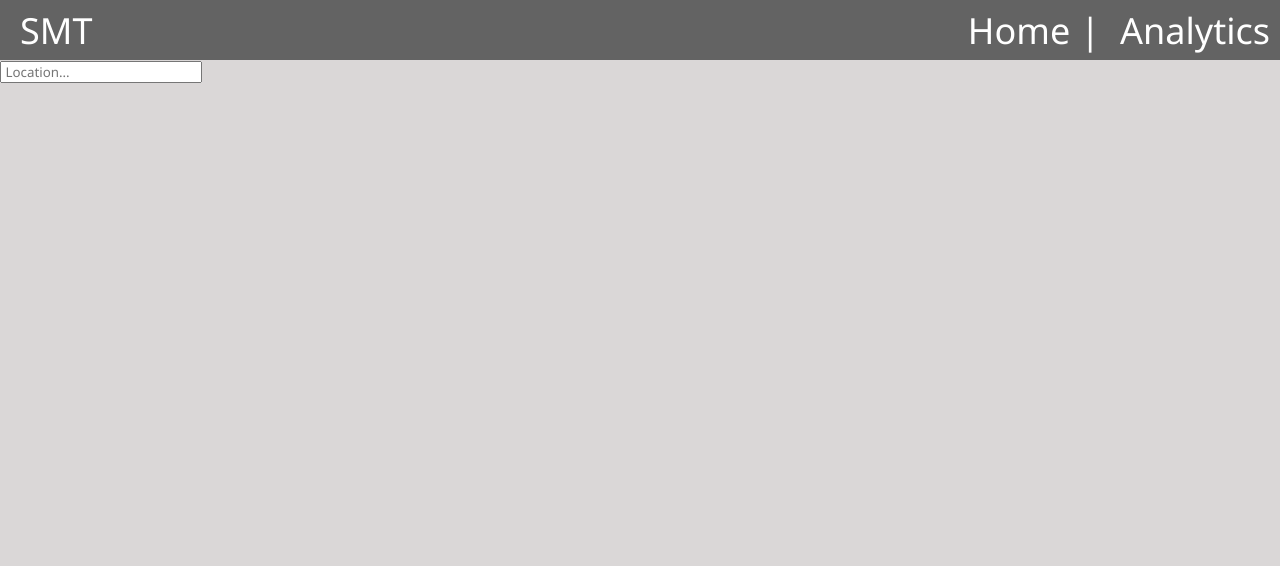
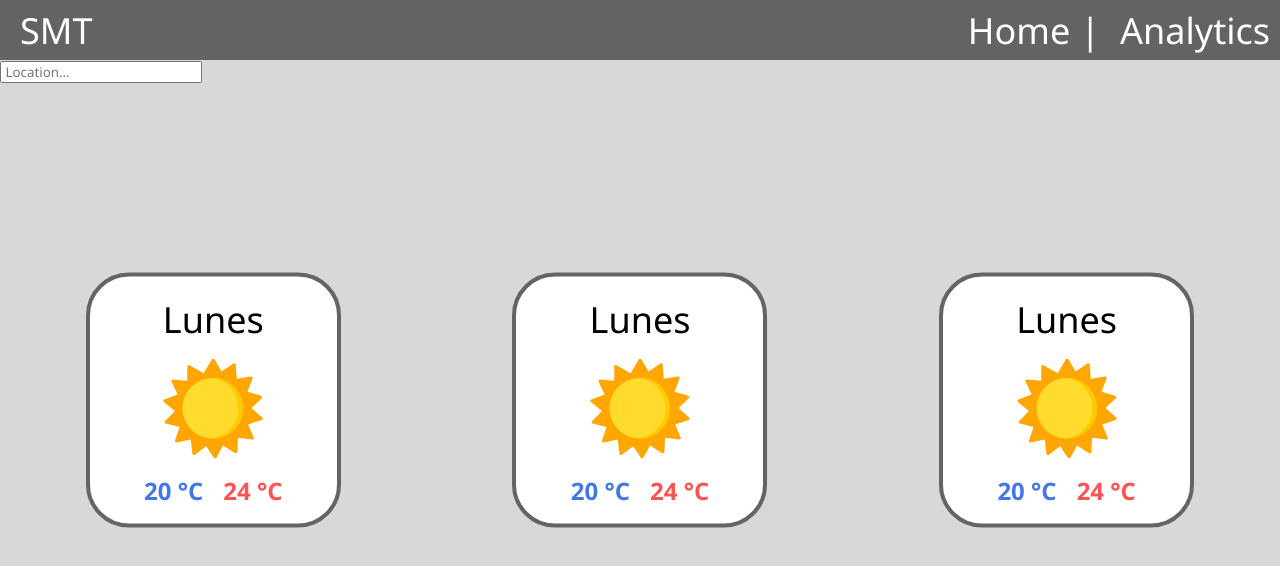
Before and after one commit to Stefafrontani/academy-3.0, a React (Create React App) app: page / in a window 1280 px wide. Shown: the top 566 px of the page. Built offline with nearby package versions, Linux system fonts and the light colour scheme.

Commit message:
Added WeatherCards and WeatherCard components

```diff
--- /dev/null
+++ b/src/components/WeatherCards/WeatherCard/WeatherCard.css
@@ -0,0 +1,87 @@
+article {
+    border: 4px #646464 solid;
+    background-color: white;
+    width: 255px;
+    height: 255px;
+    box-sizing: border-box;
+    border-radius: 43px;
+    padding: 10px;
+    display: flex;
+    flex-flow: column nowrap;
+    justify-content: space-around;
+    align-items: center;
+    font-size: 36px;
+    position: relative;
+    transition: all 0.3s ease;
+}
+
+.hidden {
+    display: none;
+    font-size: 24px;
+}
+
+article:hover {
+    width: 560px;
+    height: 560px;
+    padding: 20px;
+    align-items: flex-start;
+}
+
+article:hover .temperature {
+    position: absolute;
+    right: 80px;
+    top: 45%;
+    transform: translateY(-50%);
+    height: 200px;
+    display: flex;
+    flex-direction: column;
+    justify-content: space-around;
+    font-size: 48px;
+}
+
+.date {
+    font-style: italic;
+}
+
+article:hover img {
+    height: 250px;
+    width: 250px;
+}
+
+article:hover .hidden {
+    display: inline;
+}
+
+article:hover .description {
+    color: rgba(0, 0, 0, 1);
+}
+
+.temperature {
+    font-size: 24px;
+    font-weight: bold;
+}
+
+.min,
+.max {
+    margin: 0 10px;
+}
+
+.min {
+    color: #4277ea;
+}
+
+.max {
+    color: #ff5252;
+}
+
+img {
+    display: block;
+    transition: width 0.5s ease, height 0.5s ease 0.1s;
+}
+
+.description {
+    font-size: 18px;
+    padding: 0 0 0 20px;
+    color: rgba(0, 0, 0, 0);
+    transition: color 2s ease 1s;
+}
--- /dev/null
+++ b/src/components/WeatherCards/WeatherCard/WeatherCard.js
@@ -0,0 +1,31 @@
+import React from "react";
+import "./WeatherCard.css";
+
+const WeatherCard = () => {
+    return (
+        <article className="opened">
+            Lunes <span className="hidden date">11-12-18</span>
+            <img
+                height="100"
+                width="100"
+                src="./assets/images/sunny.svg"
+                alt="Sun Weather"
+            />
+            <div className="temperature">
+                <span className="min">20 °C</span>
+                <span className="max">24 °C</span>
+            </div>
+            <span className="hidden">Mañana</span>
+            <span className="hidden description">
+                Cielo nublado a parcialmente nublado. Probabilidad de lloviznas
+                aisladas. Vientos leves del sector este.
+            </span>
+            <span className="hidden">Tarde</span>
+            <span className="hidden description">
+                Nubosidad variable. Vientos leves o moderados del noreste.
+            </span>
+        </article>
+    );
+};
+
+export default WeatherCard;
--- /dev/null
+++ b/src/components/WeatherCards/WeatherCards.css
@@ -0,0 +1,10 @@
+.container {
+    position: absolute;
+    top: 50%;
+    left: 50%;
+    transform: translate(-50%, -50%);
+    display: flex;
+    width: 100vw;
+    justify-content: space-around;
+    align-items: center;
+}
--- /dev/null
+++ b/src/components/WeatherCards/WeatherCards.js
@@ -0,0 +1,15 @@
+import React from "react";
+import "./WeatherCards.css";
+import WeatherCard from "./WeatherCard/WeatherCard.js";
+
+const WeatherCards = () => {
+    return (
+        <div class="container">
+            <WeatherCard />
+            <WeatherCard />
+            <WeatherCard />
+        </div>
+    );
+};
+
+export default WeatherCards;
--- a/src/views/Home/Home.js
+++ b/src/views/Home/Home.js
@@ -1,13 +1,15 @@
 import React from "react";
 import "./Home.css";
 import Location from "../../components/Location/Location.js";
+import WeatherCards from "../../components/WeatherCards/WeatherCards.js";
 
-const Header = () => {
+const Home = () => {
     return (
         <main>
             <Location />
+            <WeatherCards />
         </main>
     );
 };
 
-export default Header;
+export default Home;
```
